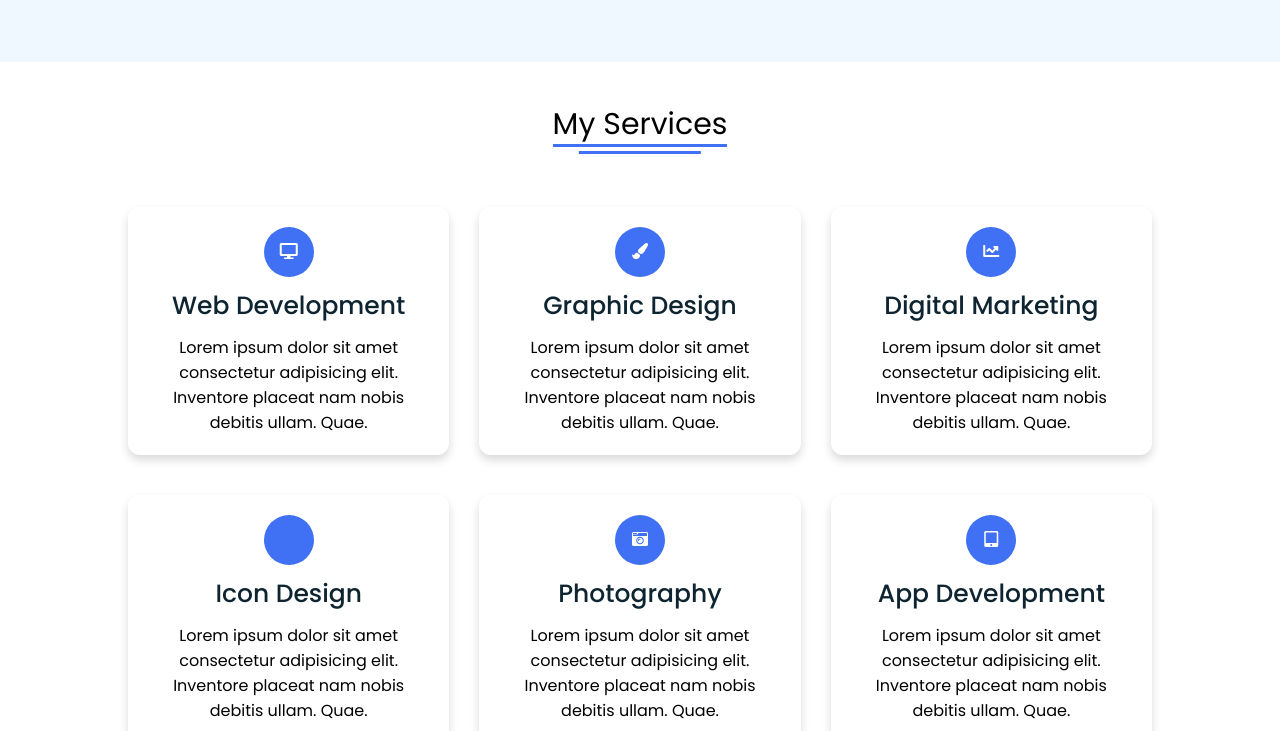
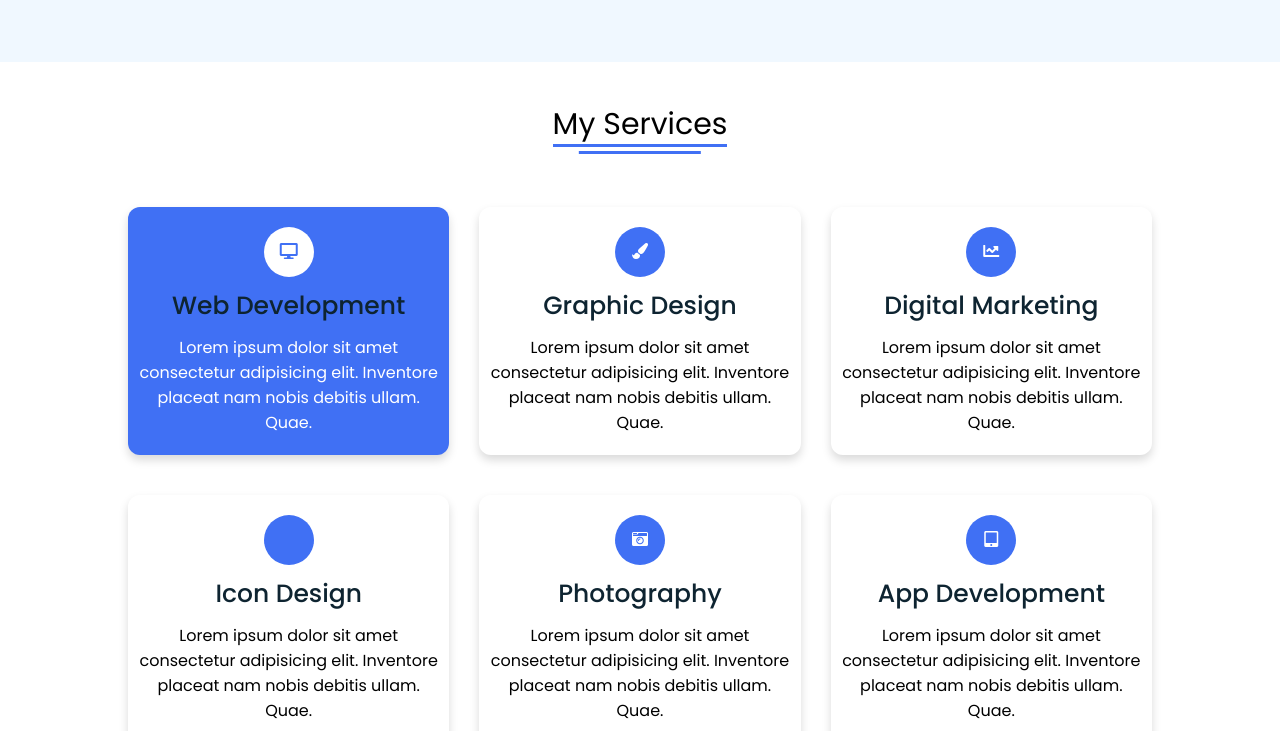
Before and after one commit to tpham112/portfolio, a plain HTML site: page index.html in a window 1280 px wide. In both pictures the pointer is over the element 288 px from the left and 2074 px from the top of the page. Shown: the part 1743-2474 px from the top of the page. Drawn offline with Linux system fonts and the light colour scheme.

Commit message:
feat: add hover to My Services boxes

```diff
--- a/style.css
+++ b/style.css
@@ -331,7 +331,13 @@ section .button button:hover {
     border-radius: 12px;
     text-align: center;
     box-shadow: 0 5px 10px rgba(0, 0, 0, 0.15);
-    padding: 20px 30px;
+    padding: 20px 10px;
+    transition: all 0.4s ease;
+}
+
+.services .boxes .box:hover {
+    background: #4070F4;
+    color: #FFF;
 }
 
 .services .boxes .box .icon {
@@ -343,6 +349,12 @@ section .button button:hover {
     text-align: center;
     line-height: 50px;
     margin: 0 auto 10px auto;
+    transition: all 0.4s ease;
+}
+
+.services .boxes .box:hover .icon {
+    background: #FFF;
+    color: #4070F4;
 }
 
 /* Responsive Media Query CSS */
```
